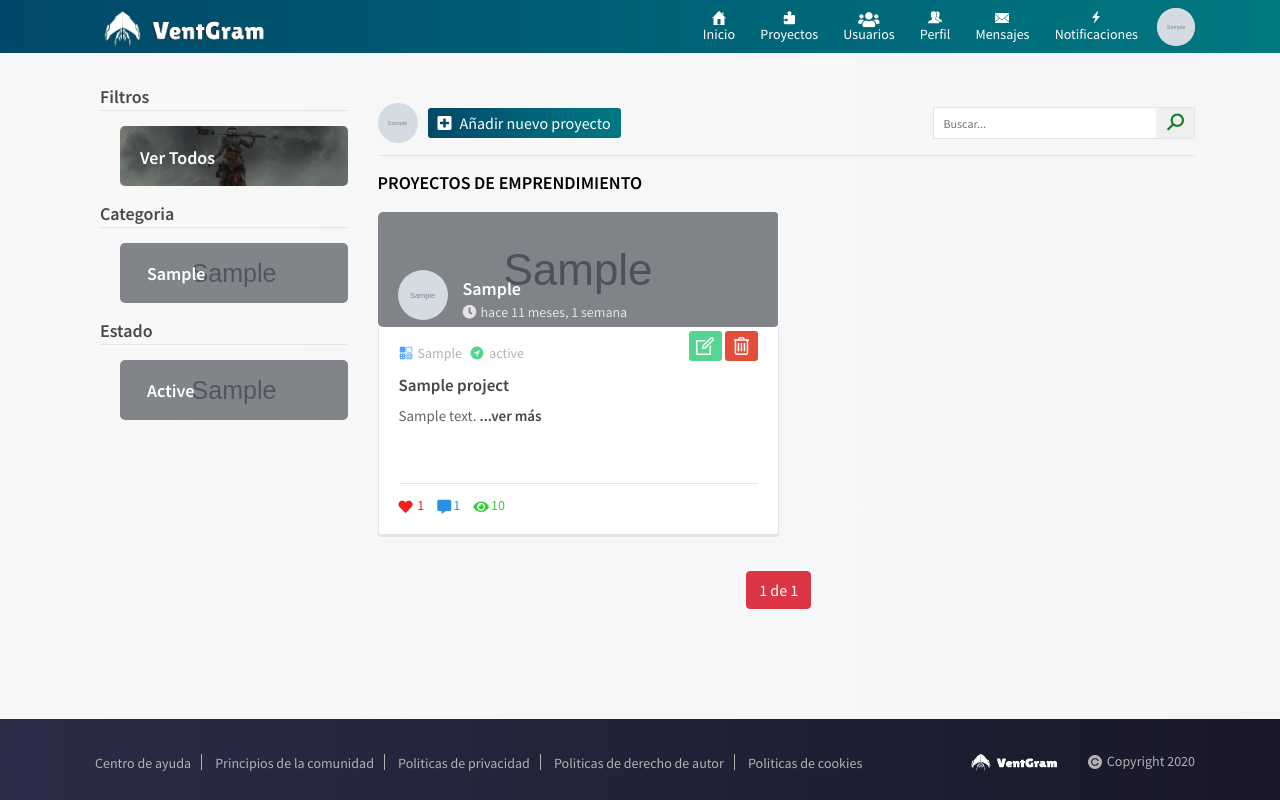
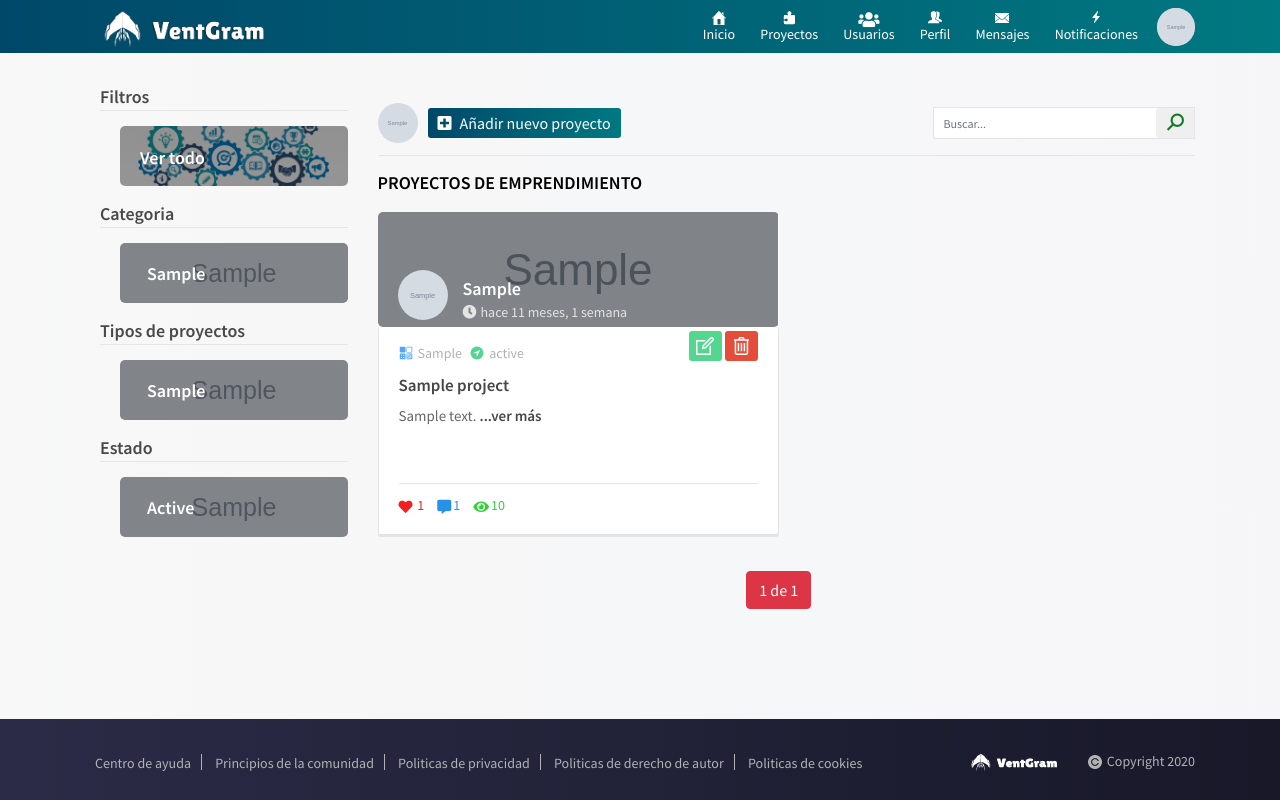
Before and after one commit to Jose-Guachun/VentGram, a Django app: page /posts/projects in a window 1280 px wide. Run offline with Django 3.2, Linux system fonts and the light colour scheme; a user stored in the database is signed in; tables that the repository leaves empty hold one stand-in row (values such as "Sample post"); grey boxes marked "Sample" are stand-in pictures; data that the repository does not hold is empty; some libraries are stand-ins or nearby versions.

Commit message:
se agrego modelo de tipo de proyecto y su funcionalidad en todo el proyecto

```diff
--- a/iteractions/admin.py
+++ b/iteractions/admin.py
@@ -4,6 +4,7 @@ from django.db import models
 #model
 from iteractions.models import Relationship, Likes, Comment, Message
 
+admin.site.register(Message)
 class MessageAdmin(admin.ModelAdmin):
     list_display=(
         'pk',
@@ -14,4 +15,3 @@ class MessageAdmin(admin.ModelAdmin):
 admin.site.register(Relationship)
 admin.site.register(Likes)
 admin.site.register(Comment)
-admin.site.register(Message)
--- a/iteractions/views.py
+++ b/iteractions/views.py
@@ -55,7 +55,7 @@ def unfollow(request, username, project_slug):
 @login_required
 def UserListView(request,**kwargs):
     busqueda = request.POST.get("buscar")
-    users = User.objects.all()
+    users = User.objects.all().order_by('username')
     if busqueda:
         users = User.objects.filter(
             Q(username__icontains = busqueda) |
--- a/posts/admin.py
+++ b/posts/admin.py
@@ -1,6 +1,6 @@
 from django.contrib import admin
 
-from posts.models import Project, Category, Status
+from posts.models import Project, Category, Status, TypeProject
 
 
 
@@ -15,4 +15,5 @@ class PostAdmin(admin.ModelAdmin):
 
 admin.site.register(Project)
 admin.site.register(Category)
+admin.site.register(TypeProject)
 admin.site.register(Status)
--- a/posts/forms.py
+++ b/posts/forms.py
@@ -21,6 +21,7 @@ class ProjectForm(forms.ModelForm):
             'objetive',
             'image',
             'status',
+            'typeProject',
             'website',
             'document',
             'collaborators',
@@ -41,5 +42,6 @@ class ProjectForm(forms.ModelForm):
 
     widgets = {
         'category': forms.Select(attrs={'class': 'form-control'}),
+        'typeProject': forms.Select(attrs={'class': 'form-control'}),
         'status': forms.Select(attrs={'class': 'form-control'}),
     }
--- a/posts/models/__init__.py
+++ b/posts/models/__init__.py
@@ -1,2 +1,2 @@
-from .category import Category, Status
+from .category import Category, Status, TypeProject
 from .project import Project
--- a/posts/models/category.py
+++ b/posts/models/category.py
@@ -14,6 +14,10 @@ def ruta_imagen_Category(instance, file_name):
     route='{}/{}/{}'.format( 'category', instance.category, file_name)
     return route
 
+def ruta_imagen_type(instance, file_name):
+    route='{}/{}/{}'.format( 'type', instance.TypeProject, file_name)
+    return route
+
 def ruta_imagen_Status(instance, file_name):
     route='{}/{}/{}'.format( 'status', instance.status, file_name)
     return route
@@ -28,6 +32,16 @@ class Category(CRideModel):
         #return username
         return str(self.category)
 
+class TypeProject(CRideModel):
+    #profile model
+    #extencio de proxy model mas informacion en la base de datos
+    TypeProject=models.CharField(max_length=60, validators=[validators.MinLengthValidator(5)])
+    image=models.ImageField(upload_to=ruta_imagen_type)
+
+    def __str__(self):
+        #return username
+        return str(self.TypeProject)
+
 class Status(CRideModel):
     #profile model
     #extencio de proxy model mas informacion en la base de datos
--- a/posts/models/project.py
+++ b/posts/models/project.py
@@ -6,7 +6,7 @@ from django.utils.text import slugify
 #utilities
 from utils.models import CRideModel
 from users.models import User
-from posts.models import Category, Status
+from posts.models import Category, Status, TypeProject
 
 #validators
 from django.core import validators
@@ -27,6 +27,7 @@ class Project(CRideModel):
     user=models.ForeignKey(User, on_delete=models.CASCADE,)
     profile= models.ForeignKey('users.profile', on_delete=models.CASCADE,)
     category=models.ForeignKey(Category, on_delete=models.CASCADE)
+    typeProject=models.ForeignKey(TypeProject, on_delete=models.CASCADE)
     status=models.ForeignKey(Status, on_delete=models.CASCADE)
 
     title=models.CharField('titulo',max_length=100)
--- a/posts/views.py
+++ b/posts/views.py
@@ -13,7 +13,7 @@ from django.core.paginator import Paginator
 #models
 from iteractions.models import Likes, Comment
 from users.models import Profile, User
-from posts.models import Project, Category, Status
+from posts.models import Project, Category, Status, TypeProject
 
 #python
 import time
@@ -27,8 +27,10 @@ def FilterProjectView(request):
     busqueda = request.POST.get("buscar")
     filtroCa=request.POST.get("filtroCategoria")
     filtroEs=request.POST.get("filtroEstado")
+    filtroTy=request.POST.get("filtroType")
     projects = Project.objects.all()
     categorys = Category.objects.all()
+    typeProject=TypeProject.objects.all()
     status = Status.objects.all()
     context=()
     if busqueda:
@@ -38,16 +40,20 @@ def FilterProjectView(request):
         ).distinct()
     elif filtroCa:
         projects = Project.objects.filter(category=filtroCa)
-        context=('Proyectos de ')
+        context=('Proyectos de categoria ')
     elif filtroEs:
         context=('Proyectos con estado ')
         projects = Project.objects.filter(status=filtroEs)
+    elif filtroTy:
+        context=('Proyectos de tipo ')
+        projects = Project.objects.filter(typeProject=filtroTy)
+
 
 
     paginator=Paginator(projects, 6)
     page=request.GET.get('page')
     projects=paginator.get_page(page)
-    return render(request, 'posts/list_project.html', {'projects':projects, 'categorys':categorys, 'statuss':status, 'context':context})
+    return render(request, 'posts/list_project.html', {'projects':projects, 'categorys':categorys, 'statuss':status, 'context':context, 'types':typeProject})
 
 @login_required
 def ProjectFeedView(request,**kwargs):
--- a/templates/posts/list_project.html
+++ b/templates/posts/list_project.html
@@ -18,7 +18,7 @@
                     <div class="box_category mb-1">
                             <a href="{% url 'posts:list_project' %}" >
                                 <img src="{% static 'img/fon.jpg' %}" class="card-img-top" alt="">
-                                <h3>Ver Todos</h3>
+                                <h3>Ver todo</h3>
                             </a>
                     </div>
                  </div>
@@ -46,6 +46,28 @@
                  {% endfor %}
 
              </div>
+             <div class="filter-heading pb-1 pl-0">
+                <h3>Tipos de proyectos</h3>
+             </div><!--filter-heading end-->
+            <div class="paddy">
+                {% for type in types %}
+                <div class="pb-2">
+                <form method="POST" enctype="multipart/form-data">
+                    {% csrf_token %}
+                    <div class="box_category mb-1">
+                        <input type="hidden" name="filtroType" value="{{ type.pk }}" />
+                        <input type="hidden" name="filtro_name" value="{{ type }}" />
+                        <img src="{{ type.image.url }}" alt="">
+                        <button class="btn" class="active">
+                                <div class="usy-name mt-1" >
+                                    <h3>{{ type }}</h3>
+                                 </div>
+                        </button>
+                    </div>
+                </form>
+                </div>
+                {% endfor %}
+            </div>
                 <!--user-info end-->
                 <div class="filter-heading pb-1 pl-0">
                     <h3>Estado</h3>
--- a/templates/profile/info_profile_public.html
+++ b/templates/profile/info_profile_public.html
@@ -61,6 +61,8 @@
     <h5><img src="{% static 'img/clock.png' %}" alt="Fecha de publicacion" class="mr-1">{{ project.created|naturaltime }}</h5>
     <h5 style="font-weight: 600;" class="mt-3">CATEGORIA</h5>
     <h5>{{ project.category }}</h5>
+    <h5 style="font-weight: 600;" class="mt-3">TIPO DE PROYECTO</h5>
+    <h5>{{ project.typeProject }}</h5>
     <h5 style="font-weight: 600;" class="mt-3">TECNOLOGIAS UTILIZADAS</h5>
     <h5>{{ project.label }}</h5>
     <h5 style="font-weight: 600;" class="mt-3">ESTADO</h5>
```
Also changed, not shown: templates/posts/create_update_project.html (+24 -12 lines), static/img/fon.jpg, static/img/fondoHome.png (deleted), static/img/resources/Category-img/desarrollo-ingenieria.jpg (added), static/img/resources/Category-img/diseño.jpg (added), static/img/resources/Category-img/marketing.jpg (added).
